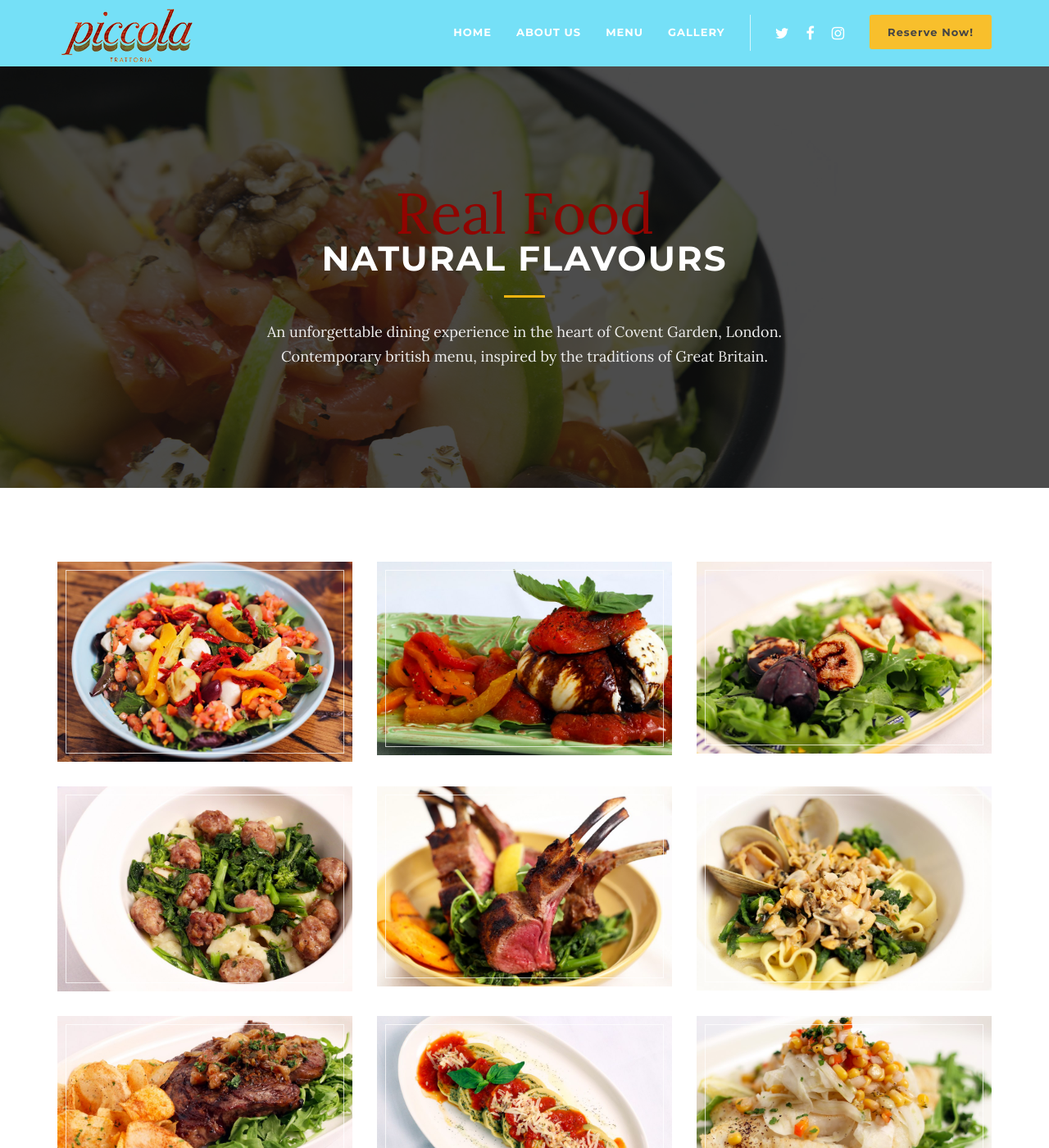
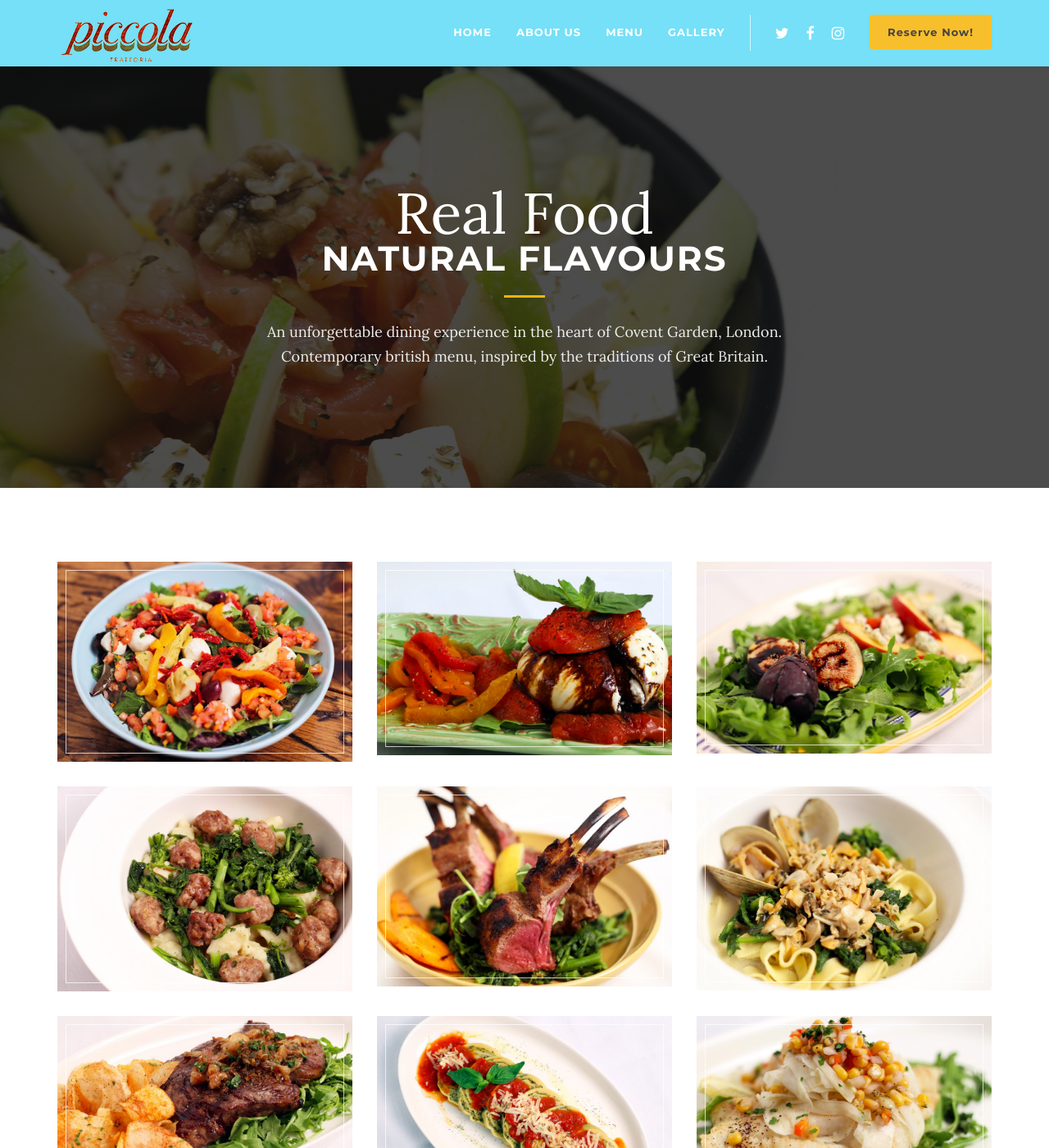
Before and after one commit to PiccolaTrattoria/piccola, a Jekyll site: the page built from gallery.html, in a window 1280 px wide and 1400 px high. Shown: the whole window at 82% size. Built offline with Jekyll 4.4.1, drawn with Linux system fonts in a browser that asks for light colours; nearby versions of some CDN libraries; some web fonts are replaced; library files that are not in the unit come from our copies.

```diff
--- a/_includes/css/fableStyles.css
+++ b/_includes/css/fableStyles.css
@@ -169,7 +169,7 @@
 span.comic-text{
 	font-size:70px;
 	line-height:60px;
-	color:#910400;
+	color:white;
 	font-family: 'Lora', serif;
 }
 
@@ -1035,7 +1035,7 @@
 }
 
 .navbar-default .navbar-nav > li.social > a:hover i{
-	color: #f8bf2c;
+	color: #910400;
 }
 
 /* ========================================================== */
```
